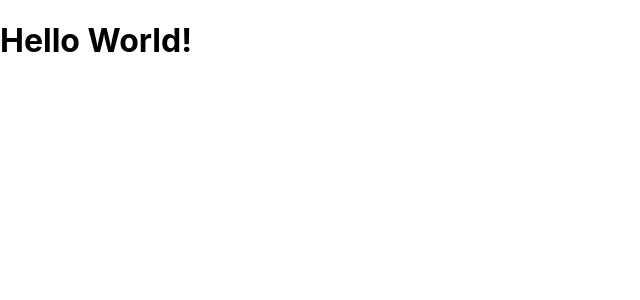
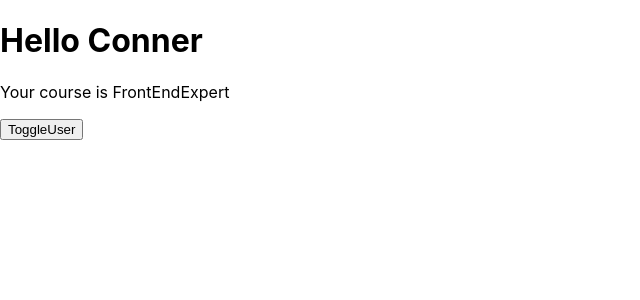
Before and after one commit to wadigzon/test-app, a React (Create React App) app: page / in a window 1280 px wide. Shown: the top 300 px of the page, without its empty margins (0-640 px from the left). Built offline with nearby package versions, Linux system fonts and the light colour scheme.

Commit message:
.- added content for chapter

```diff
--- a/src/App.js
+++ b/src/App.js
@@ -1,5 +1,47 @@
+//import { useState } from "react";
+import Profile from './Profile'
+import { useContext } from 'react';
+import { UserContext, UserContextProvider } from "./UserContext";
+
+/*
+const conner = {
+  name: 'Conner',
+  course: 'FrontEndExpert'
+}
+
+const clement = {
+  name: 'Clement',
+  course: 'AlgoExpert'
+}
+*/
 export default function App() {
+  /*
+  const [user, setUser] = useState(conner);
+
+  const toggleUser = () => {
+    if (user === conner) {
+      setUser(clement);
+    } else {
+      setUser(conner);
+    }
+  }
+  */
   return (
-    <h1>Hello World!</h1>
+    <main>
+      <UserContextProvider >
+        <AppInternal  />
+      </UserContextProvider>
+      {/* <button onClick = {toggleUser}>ToggleUser</button> */}
+    </main>
   );
 }
+
+function AppInternal() {
+  const { toggleUser } = useContext(UserContext)
+  return (
+    <>
+      <Profile />
+      <button onClick = {toggleUser}>ToggleUser</button>
+    </>
+  );
+}
--- /dev/null
+++ b/src/Course.js
@@ -0,0 +1,13 @@
+import { useContext } from "react"
+import { UserContext } from "./UserContext"
+
+export default function Course() {
+    const { user } = useContext(UserContext)
+    return <p>Your course is {user.course}</p>
+}
+
+/*
+export default function Course({user}) {
+    return <p>Your course is {user.course}</p>
+}
+*/
--- /dev/null
+++ b/src/Profile.js
@@ -0,0 +1,25 @@
+import WelcomeBanner from "./WelcomeBanner";
+import Course from "./Course";
+//import { useContext } from "react";
+//import { UserContext } from "./UserContext";
+
+export default function Profile () {
+    //const user = useContext(UserContext)
+    return (
+    <>
+    <WelcomeBanner />
+    <Course  />
+    </>
+    );
+}
+
+/*
+export default function Profile ({user}) {
+    return (
+    <>
+    <WelcomeBanner user={user} />
+    <Course user = {user} />
+    </>
+    );
+}
+*/
--- /dev/null
+++ b/src/UserContext.js
@@ -0,0 +1,40 @@
+import { createContext, useState } from "react";
+
+export const UserContext = createContext({
+    toggleUser: null,
+    user: {
+        name: null,
+        course:null
+    }
+});
+
+const conner = {
+    name: 'Conner',
+    course: 'FrontEndExpert'
+  }
+
+  const clement = {
+    name: 'Clement',
+    course: 'AlgoExpert'
+  }
+
+export function UserContextProvider({children}){
+    const [user, setUser] = useState(conner);
+
+    const toggleUser = () => {
+      if (user === conner) {
+        setUser(clement);
+      } else {
+        setUser(conner);
+      }
+    }
+
+    return (
+        <UserContext.Provider value={{
+            user,
+            toggleUser
+        }}>
+            {children}
+        </UserContext.Provider>
+    )
+}
--- /dev/null
+++ b/src/WelcomeBanner.js
@@ -0,0 +1,13 @@
+import { useContext } from "react"
+import { UserContext } from "./UserContext"
+
+export default function WelcomeBanner() {
+    const { user } = useContext(UserContext)
+    return <h1>Hello {user.name}</h1>
+}
+
+/*
+export default function WelcomeBanner({user}) {
+    return <h1>Hello {user.name}</h1>
+}
+*/
```
